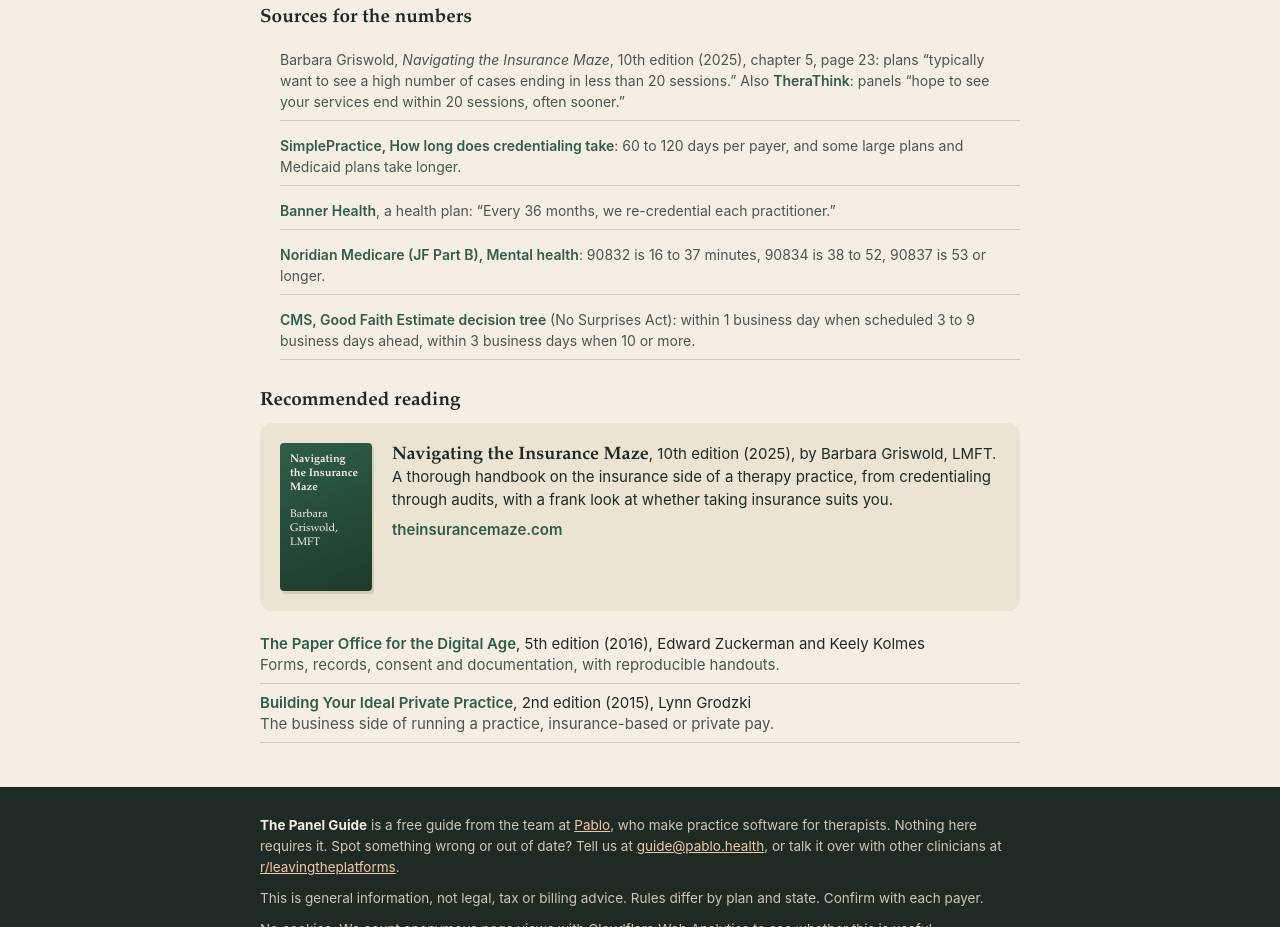
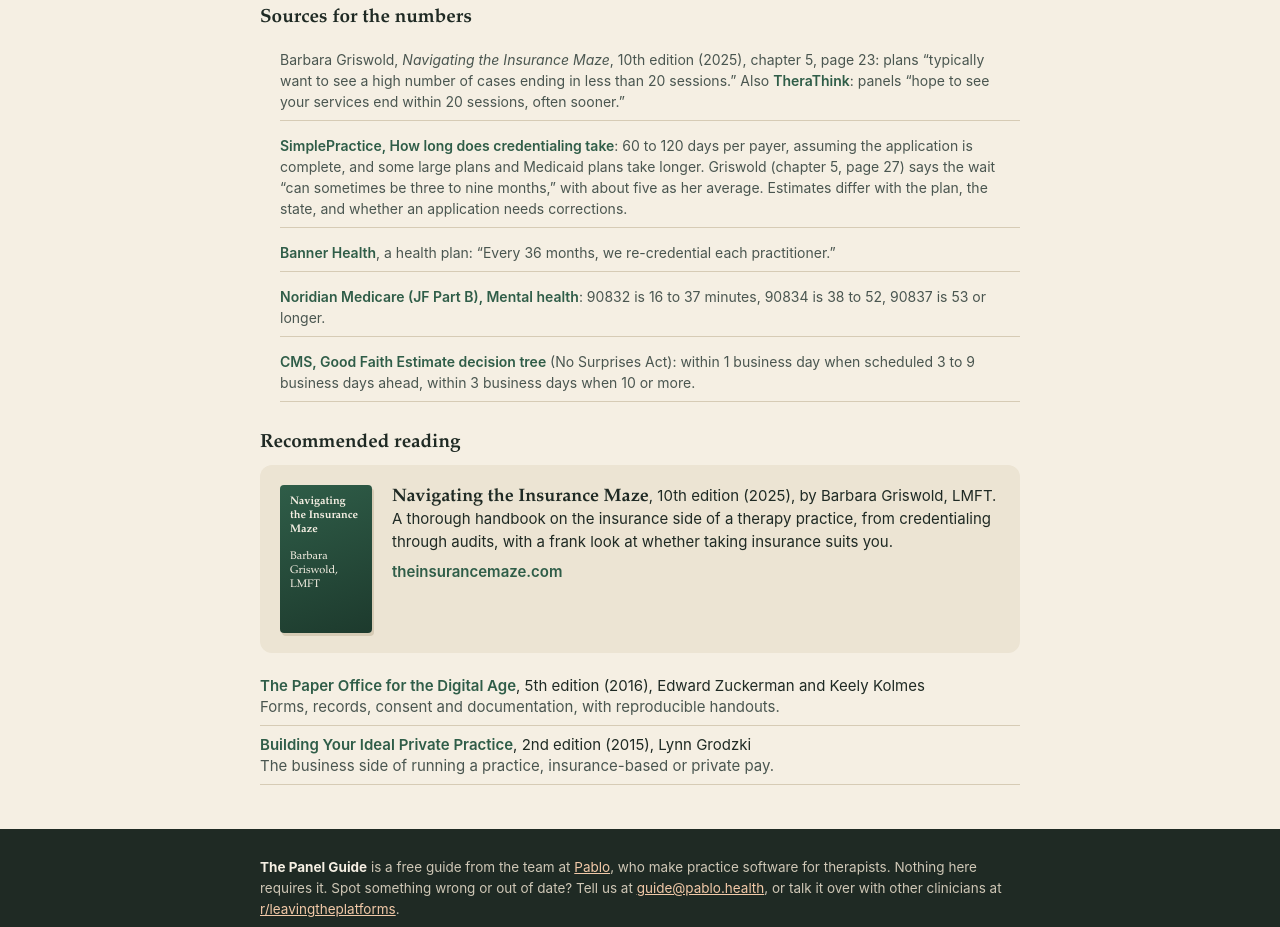
Before and after one commit to pablo-health/thepanelguide, a plain HTML site: page index.html in a window 1280 px wide. Shown: the part 6418-7345 px from the top of the page. Drawn offline with Linux system fonts and the light colour scheme.

Commit message:
Source 2: show both credentialing estimates and why they differ

```diff
--- a/index.html
+++ b/index.html
@@ -300,7 +300,7 @@
       <h3 id="sources">Sources for the numbers</h3>
       <ol class="sources">
         <li id="src1">Barbara Griswold, <i>Navigating the Insurance Maze</i>, 10th edition (2025), chapter 5, page 23: plans &ldquo;typically want to see a high number of cases ending in less than 20 sessions.&rdquo; Also <a href="https://therathink.com/mental-health-insurance-credentialing/">TheraThink</a>: panels &ldquo;hope to see your services end within 20 sessions, often sooner.&rdquo;</li>
-        <li id="src2"><a href="https://www.simplepractice.com/resource/how-long-does-credentialing-take/">SimplePractice, How long does credentialing take</a>: 60 to 120 days per payer, and some large plans and Medicaid plans take longer.</li>
+        <li id="src2"><a href="https://www.simplepractice.com/resource/how-long-does-credentialing-take/">SimplePractice, How long does credentialing take</a>: 60 to 120 days per payer, assuming the application is complete, and some large plans and Medicaid plans take longer. Griswold (chapter 5, page 27) says the wait &ldquo;can sometimes be three to nine months,&rdquo; with about five as her average. Estimates differ with the plan, the state, and whether an application needs corrections.</li>
         <li id="src3"><a href="https://www.bannerhealth.com/es/bhpprovider/about/qi-program/qm-education-spotlight/behind-the-scenes">Banner Health</a>, a health plan: &ldquo;Every 36 months, we re-credential each practitioner.&rdquo;</li>
         <li id="src4"><a href="https://med.noridianmedicare.com/en/web/jfb/specialties/mental-health">Noridian Medicare (JF Part B), Mental health</a>: 90832 is 16 to 37 minutes, 90834 is 38 to 52, 90837 is 53 or longer.</li>
         <li id="src5"><a href="https://www.cms.gov/files/document/nsa-gfe-decision-tree.pdf">CMS, Good Faith Estimate decision tree</a> (No Surprises Act): within 1 business day when scheduled 3 to 9 business days ahead, within 3 business days when 10 or more.</li>
```
